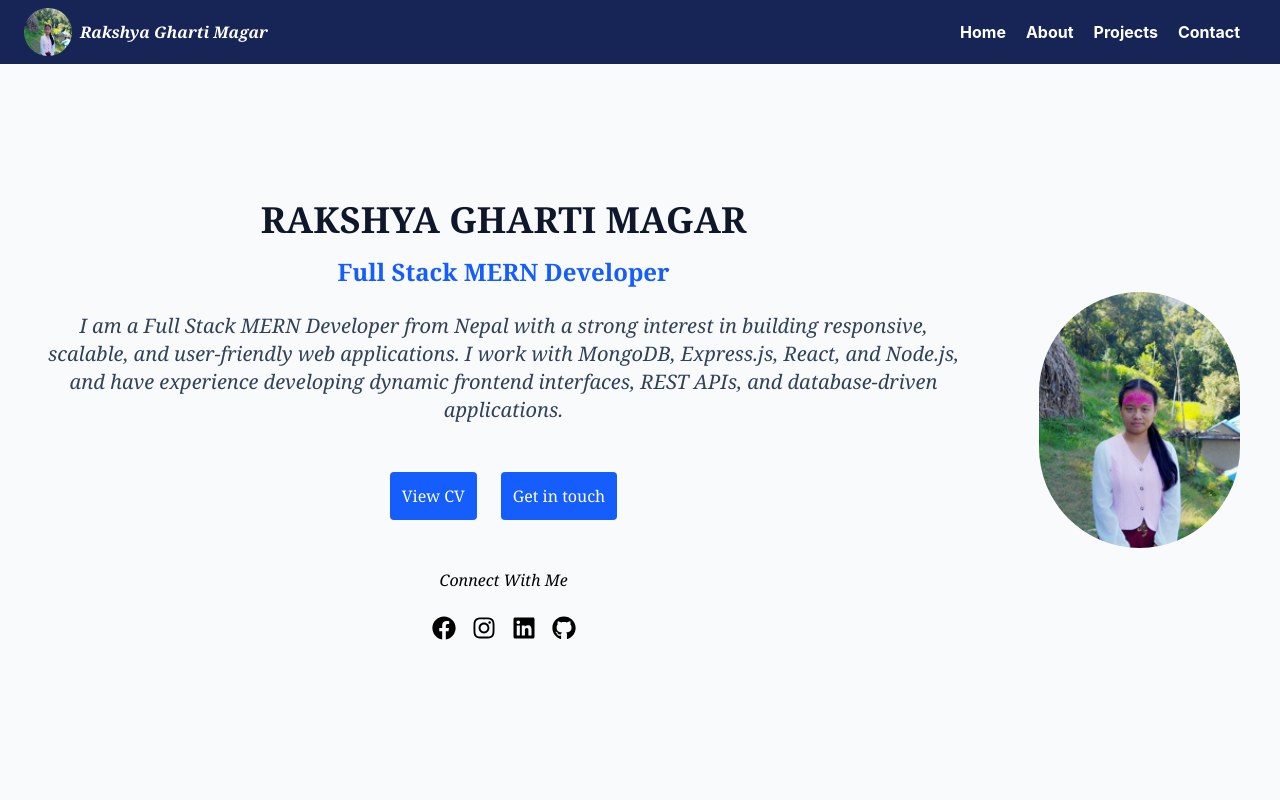
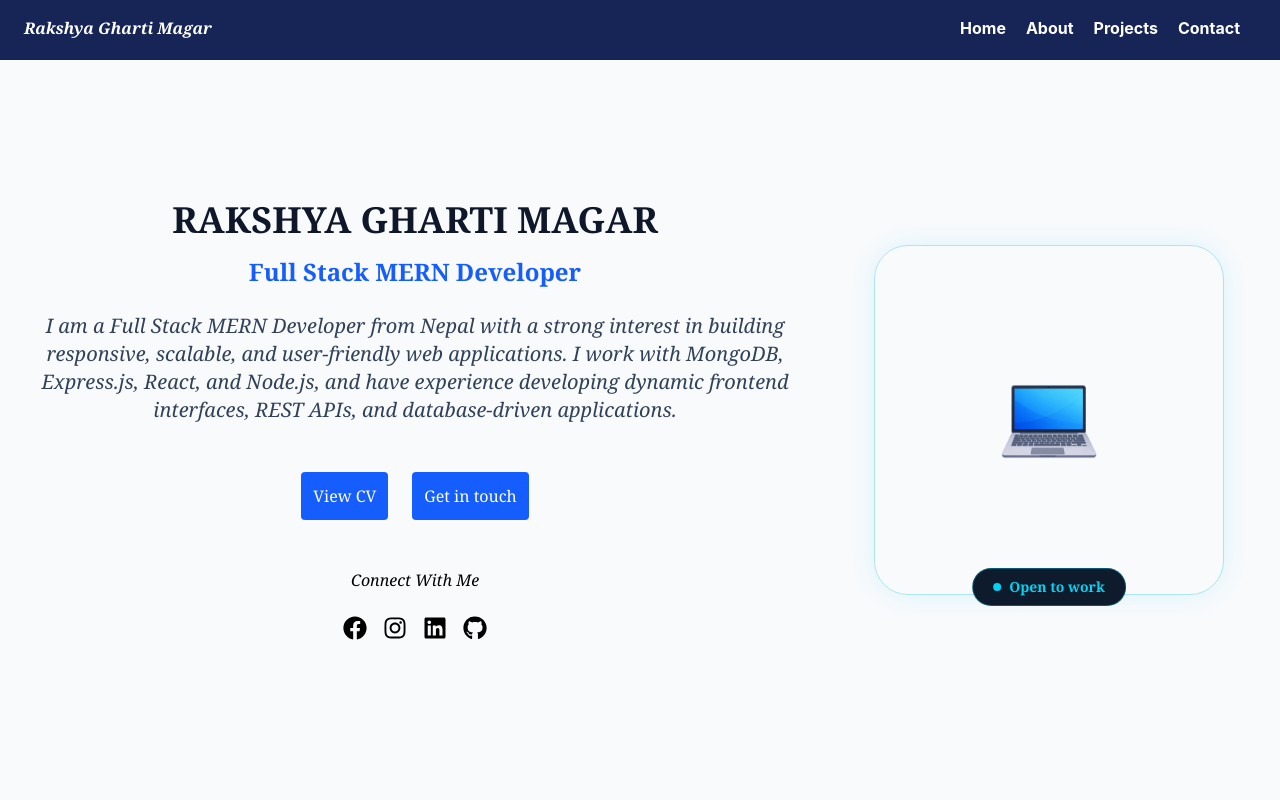
Before and after one commit to rakshyamgr07/portfolio-rakshya, a React (Vite) app: page / in a window 1280 px wide. Shown: the top 800 px of the page. Built offline with nearby package versions, Linux system fonts and the light colour scheme.

Commit message:
hero page update

```diff
--- a/src/components/Navbar.jsx
+++ b/src/components/Navbar.jsx
@@ -12,15 +12,15 @@ function Navbar() {
     })
   }
   return (
-    <nav className='bg-blue-950 text-white fixed w-full font-bold'>
+    <nav className='bg-blue-950 text-white fixed w-full font-bold h-15 '>
       <div className='flex justify-between items-center'>
-        <NavLink to="/" className="ml-4 p-2 flex flex-row justify-center items-center gap-2 hover:text-blue-300">
-          <img src="/me.png" alt="" className='h-12 w-12 rounded-full' />
+        <NavLink to="/" className="ml-4 mt-2 p-2 flex flex-row justify-center items-center gap-2 hover:text-blue-300">
+          {/* <img src="/me.png" alt="" className='h-12 w-12 rounded-full' /> */}
           <h1 className='font-bold font-serif italic'>Rakshya Gharti Magar</h1>
         </NavLink>
-        <button onClick={() => setOpen(!open)} className=' p-2 font-bold text-xl mr-5 md:hidden '>{open ? <HiOutlineX /> : <HiOutlineMenu />}</button>
+        <button onClick={() => setOpen(!open)} className=' p-2 font-bold text-xl mr-5 md:hidden  '>{open ? <HiOutlineX /> : <HiOutlineMenu />}</button>
 
-        <ul className='md:flex hidden gap-5 mr-10 '>
+        <ul className='md:flex hidden gap-5 mr-10 mt-2 '>
           {
             navLinks.map((link, index) => (
               <li key={index}>
@@ -34,7 +34,7 @@ function Navbar() {
 
       {
         open &&
-        <ul className='flex flex-col md:hidden gap-5 mr-10 p-4 border border-gray-300 w-full'>
+        <ul className='flex flex-col md:hidden gap-5 mr-10 mt-2 p-4 border border-gray-300 w-full'>
           {
             navLinks.map((link, index) => (
               <li key={index}>
--- a/src/pages/Hero.jsx
+++ b/src/pages/Hero.jsx
@@ -3,7 +3,7 @@ import { FaFacebook, FaInstagram, FaTiktok, FaGithub, FaLinkedin } from "react-i
 import { Link } from 'react-router-dom';
 function Hero() {
   return (
-    <div className="min-h-screen font-serif pt-14 flex flex-col-reverse md:flex-row items-center justify-center gap-6 p-4 bg-slate-50">
+    <div className="min-h-screen font-serif pt-14 flex flex-col-reverse md:flex-row items-center justify-center gap-5 p-4 bg-slate-50">
 
       {/* left conatiner */}
        <div className=" text-center items-center p-4 font-serif flex flex-col gap-4">{/*flex flex-col gap-2 items-center w-full md:w-1/2 text-center md:text-left p-4 */}
@@ -34,9 +34,28 @@ function Hero() {
       </div>
 
       {/* right containers */}
-      <div className="w-full md:w-1/2 flex justify-center p-4 m-2">
-          <img src="/me.png" alt="" className='w-40 h-40 md:w-64 md:h-64  rounded-full object-cover '></img>
-      </div>
+      <div className=" m-10 flex items-center justify-center">
+  <div className="relative w-[350px] h-[350px] rounded-[34px]   border border-cyan-500/30   shadow-[0_0_25px_rgba(0,200,255,0.12)]">
+
+    {/* Laptop */}
+    <div className="h-full flex items-center justify-center">
+      <img
+        src="/laptop.png"
+        alt="Laptop"
+        className="w-36"
+      />
+    </div>
+
+    {/* Button */}
+    <button
+      className="absolute -bottom-3 left-1/2 -translate-x-1/2 flex items-center gap-2  justify-center rounded-full border border-cyan-500/40 bg-[#0d1b2d] px-5 py-2 text-sm font-semibold text-cyan-400 "
+    >
+      <span className="h-2 w-2 rounded-full bg-cyan-400"></span>
+      Open to work
+    </button>
+
+  </div>
+</div>
     </div>
   )
 }
```
Also changed, not shown: public/laptop.png (added), public/me.png (deleted).
